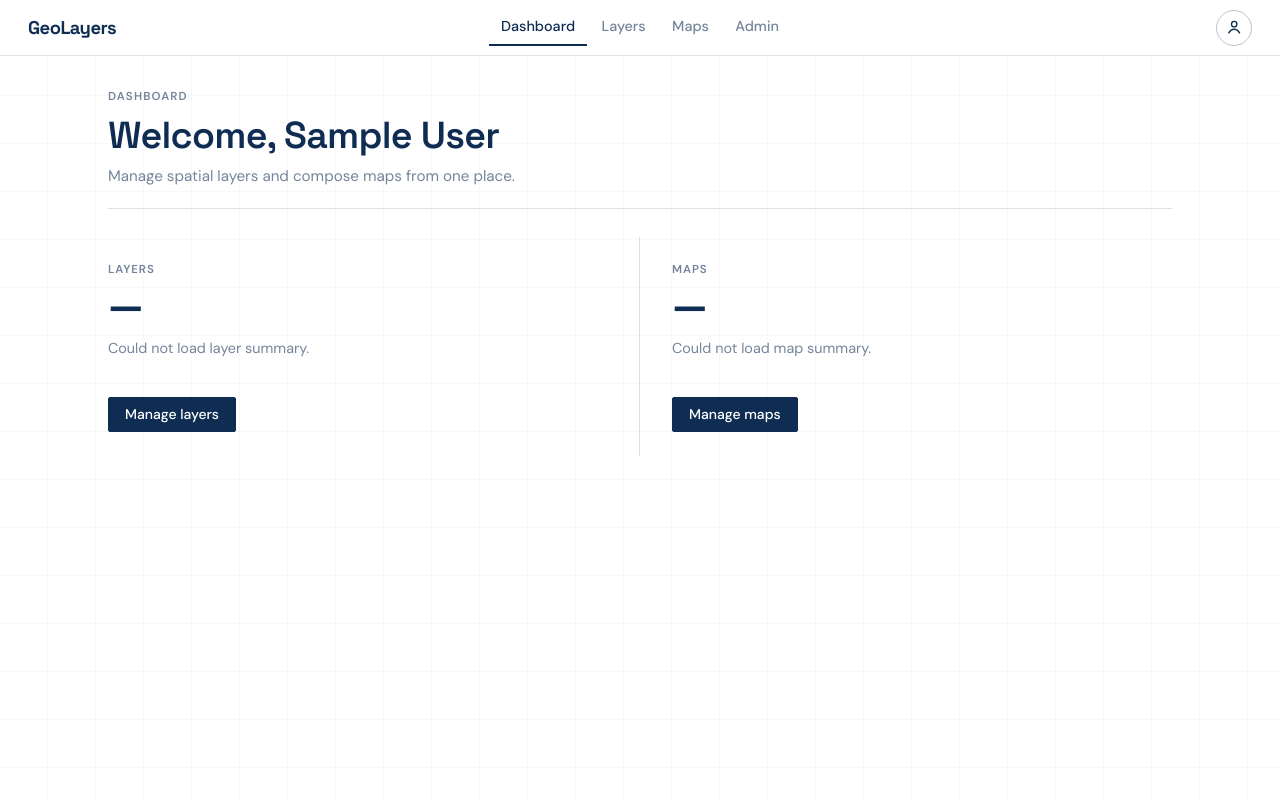
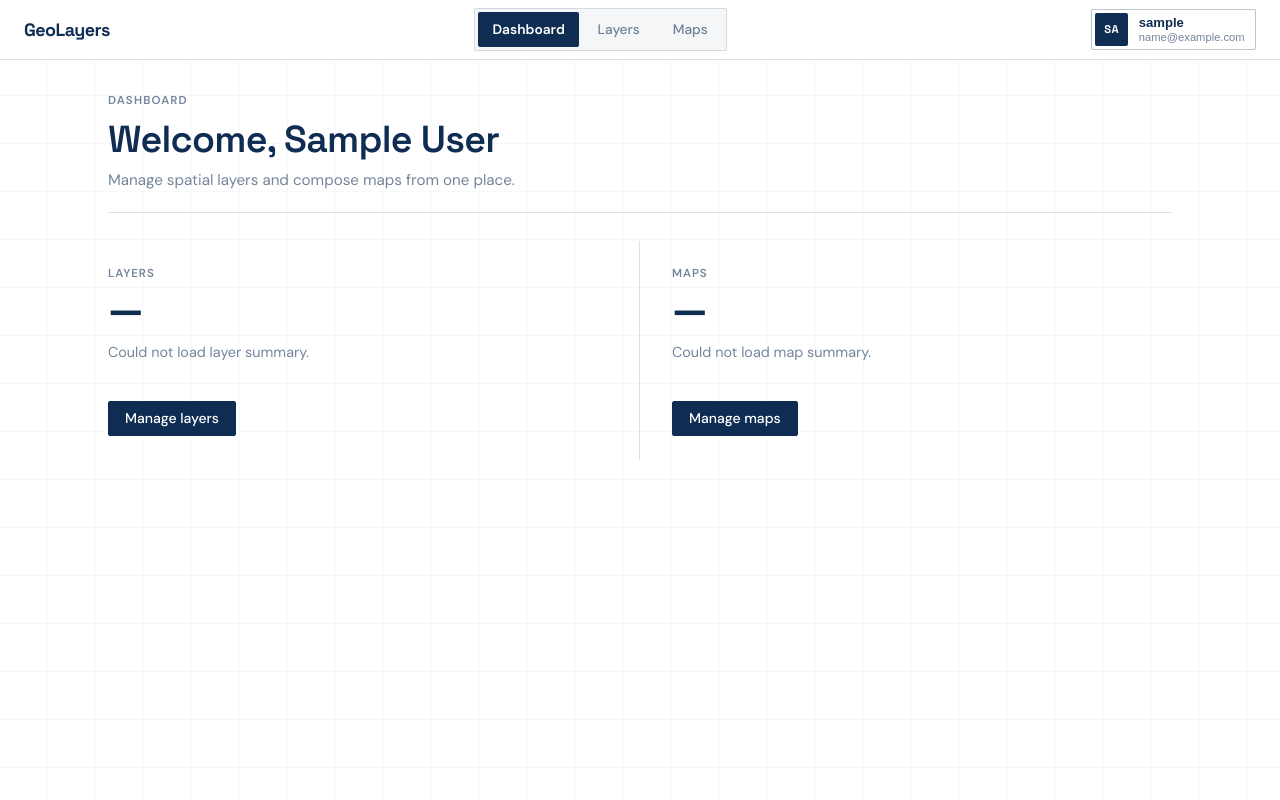
Before and after one commit to uzairulhassan/layeruploading_martintileserver, a Django app: page / in a window 1280 px wide. Run offline with Django 5.2, Linux system fonts and the light colour scheme; the visitor is signed in with stand-in values (Sample User, id 1); data that the repository does not hold is empty.

Commit message:
Redesigned Header + Logged in user dropdown

```diff
--- a/static/css/main.css
+++ b/static/css/main.css
@@ -13,7 +13,7 @@
   --radius: 2px;
   --font-ui: "DM Sans", sans-serif;
   --font-display: "Space Grotesk", sans-serif;
-  --topbar-h: 3.5rem;
+  --topbar-h: 3.75rem;
   --page-max: 1120px;
   --ease: 160ms ease;
 }
@@ -100,22 +100,26 @@ hr {
   top: 0;
   z-index: 40;
   display: grid;
-  grid-template-columns: 1fr auto 1fr;
+  grid-template-columns: auto 1fr auto;
   align-items: center;
+  gap: 1.25rem;
   height: var(--topbar-h);
-  padding: 0 1.75rem;
-  background: var(--white);
+  padding: 0 1.5rem;
+  background: rgba(255, 255, 255, 0.92);
+  backdrop-filter: blur(14px);
+  -webkit-backdrop-filter: blur(14px);
   border-bottom: 1px solid var(--navy-line);
 }
 
 .topbar .brand {
   font-family: var(--font-display);
   font-weight: 700;
-  font-size: 1.15rem;
+  font-size: 1.12rem;
   letter-spacing: -0.03em;
   color: var(--navy);
   white-space: nowrap;
   justify-self: start;
+  line-height: 1;
 }
 
 .topbar .brand:hover {
@@ -127,116 +131,185 @@ hr {
   display: flex;
   align-items: center;
   justify-content: center;
-  gap: 0.15rem;
+  gap: 0.25rem;
   justify-self: center;
+  padding: 0.22rem;
+  background: rgba(15, 45, 83, 0.045);
+  border: 1px solid var(--navy-line);
+  border-radius: var(--radius);
 }
 
 .topbar-nav a {
-  padding: 0.4rem 0.75rem;
-  font-size: 0.9rem;
+  padding: 0.42rem 0.9rem;
+  font-size: 0.86rem;
   font-weight: 500;
   color: var(--navy-muted);
-  border-bottom: 2px solid transparent;
-  transition: color var(--ease), border-color var(--ease);
+  border-radius: var(--radius);
+  transition: color var(--ease), background var(--ease);
 }
 
 .topbar-nav a:hover {
   color: var(--navy);
+  background: rgba(255, 255, 255, 0.7);
   text-decoration: none;
 }
 
 .topbar-nav a.is-active {
-  color: var(--navy);
-  border-bottom-color: var(--navy);
+  color: var(--white);
+  background: var(--navy);
+  font-weight: 600;
+}
+
+.topbar-nav a.is-active:hover {
+  color: var(--white);
+  background: var(--navy-hover);
 }
 
 .user-menu {
   position: relative;
-  display: flex;
-  align-items: center;
   justify-self: end;
 }
 
 .profile-btn {
   display: inline-flex;
   align-items: center;
-  justify-content: center;
-  width: 2.25rem;
-  height: 2.25rem;
-  padding: 0;
+  gap: 0.65rem;
+  max-width: 16rem;
+  height: 2.55rem;
+  padding: 0.2rem 0.65rem 0.2rem 0.2rem;
   border: 1px solid var(--navy-line-strong);
-  border-radius: 50%;
-  background: transparent;
+  border-radius: var(--radius);
+  background: var(--white);
   color: var(--navy);
   cursor: pointer;
-  transition: background var(--ease), border-color var(--ease);
+  appearance: none;
+  -webkit-appearance: none;
+  transition: background var(--ease), border-color var(--ease), box-shadow var(--ease);
 }
 
 .profile-btn:hover,
 .profile-btn[aria-expanded="true"] {
-  background: var(--navy-faint);
+  background: rgba(15, 45, 83, 0.04);
   border-color: var(--navy);
+  box-shadow: 0 4px 14px rgba(15, 45, 83, 0.1);
 }
 
-.profile-icon {
-  width: 1.15rem;
-  height: 1.15rem;
+.profile-avatar {
+  display: inline-flex;
+  align-items: center;
+  justify-content: center;
+  width: 2.1rem;
+  height: 2.1rem;
+  flex-shrink: 0;
+  border-radius: var(--radius);
+  background: var(--navy);
+  color: var(--white);
+  font-family: var(--font-display);
+  font-size: 0.7rem;
+  font-weight: 700;
+  letter-spacing: 0.04em;
+  line-height: 1;
+  text-transform: uppercase;
+  pointer-events: none;
+}
+
+.profile-meta {
+  display: flex;
+  flex-direction: column;
+  align-items: flex-start;
+  min-width: 0;
+  text-align: left;
+  pointer-events: none;
+}
+
+.profile-meta-name,
+.profile-meta-email {
+  max-width: 11rem;
+  overflow: hidden;
+  text-overflow: ellipsis;
+  white-space: nowrap;
+}
+
+.profile-meta-name {
+  font-size: 0.82rem;
+  font-weight: 600;
+  line-height: 1.2;
+  color: var(--navy);
+}
+
+.profile-meta-email {
+  font-size: 0.7rem;
+  line-height: 1.25;
+  color: var(--navy-muted);
 }
 
 .profile-dropdown {
   position: absolute;
-  top: calc(100% + 0.5rem);
+  top: calc(100% + 0.55rem);
   right: 0;
-  min-width: 13.5rem;
-  padding: 0.35rem 0;
-  background: var(--white);
+  width: min(12.5rem, calc(100vw - 1.5rem));
+  padding: 0.4rem;
+  background: #ffffff;
   border: 1px solid var(--navy-line-strong);
+  border-radius: var(--radius);
+  box-shadow: 0 14px 36px rgba(15, 45, 83, 0.16);
   z-index: 60;
+  animation: profile-drop 0.16s ease both;
 }
 
-.profile-dropdown-meta {
-  padding: 0.55rem 0.9rem 0.65rem;
-  border-bottom: 1px solid var(--navy-line);
-}
-
-.profile-meta-row + .profile-meta-row {
-  margin-top: 0.55rem;
-}
-
-.profile-meta-label {
-  display: block;
-  font-size: 0.68rem;
-  font-weight: 600;
-  letter-spacing: 0.06em;
-  text-transform: uppercase;
-  color: var(--navy-muted);
-  margin-bottom: 0.15rem;
-}
-
-.profile-meta-value {
-  display: block;
-  font-size: 0.875rem;
-  font-weight: 500;
-  color: var(--navy);
-  word-break: break-word;
-}
-
-.profile-dropdown-logout {
+.profile-menu-item {
   display: block;
   width: 100%;
-  padding: 0.6rem 0.9rem;
-  border: 0;
+  box-sizing: border-box;
+  padding: 0.58rem 0.65rem;
+  margin: 0;
+  border: 1px solid transparent;
+  border-radius: var(--radius);
   background: transparent;
   text-align: left;
   font-family: var(--font-ui);
   font-size: 0.875rem;
   font-weight: 500;
-  color: var(--danger);
+  line-height: 1.3;
+  color: var(--navy);
   cursor: pointer;
+  appearance: none;
+  -webkit-appearance: none;
+  transition: background var(--ease), color var(--ease), border-color var(--ease);
 }
 
-.profile-dropdown-logout:hover {
+.profile-menu-item.is-static {
+  cursor: default;
+  color: rgba(15, 45, 83, 0.72);
+}
+
+.profile-menu-item.is-danger {
+  color: var(--danger);
+  margin-top: 0.15rem;
   background: var(--danger-soft);
+  border-color: rgba(180, 35, 24, 0.16);
+}
+
+.profile-menu-item.is-danger:hover {
+  background: rgba(180, 35, 24, 0.12);
+  border-color: rgba(180, 35, 24, 0.28);
+}
+
+@keyframes profile-drop {
+  from {
+    opacity: 0;
+    transform: translateY(-4px);
+  }
+  to {
+    opacity: 1;
+    transform: none;
+  }
+}
+
+@media (prefers-reduced-motion: reduce) {
+  .profile-dropdown {
+    animation: none;
+  }
 }
 
 /* —— Page —— */
@@ -1376,7 +1449,7 @@ tbody tr:hover {
     grid-template-rows: auto auto;
     height: auto;
     padding: 0.75rem 1rem;
-    gap: 0.65rem 1rem;
+    gap: 0.7rem 1rem;
   }
 
   .topbar .brand {
@@ -1389,10 +1462,18 @@ tbody tr:hover {
     grid-row: 1;
   }
 
+  .profile-meta-email {
+    display: none;
+  }
+
+  .profile-btn {
+    max-width: 10.5rem;
+  }
+
   .topbar-nav {
     grid-column: 1 / -1;
     grid-row: 2;
-    justify-content: center;
+    justify-content: flex-start;
     width: 100%;
     overflow-x: auto;
   }
--- a/static/js/auth.js
+++ b/static/js/auth.js
@@ -353,12 +353,13 @@ document.addEventListener("DOMContentLoaded", () => {
 
   document.addEventListener("click", (event) => {
     if (
-      !profileMenu.classList.contains("hidden")
-      && !profileMenu.contains(event.target)
-      && !profileBtn.contains(event.target)
+      profileMenu.classList.contains("hidden")
+      || profileMenu.contains(event.target)
+      || profileBtn.contains(event.target)
     ) {
-      setMenuOpen(false);
+      return;
     }
+    setMenuOpen(false);
   });
 
   document.addEventListener("keydown", (event) => {
--- a/templates/base.html
+++ b/templates/base.html
@@ -11,12 +11,13 @@
   {% if user.is_authenticated %}
   <header class="topbar">
     <a class="brand" href="{% url 'core:dashboard' %}">GeoLayers</a>
+
     <nav class="topbar-nav" aria-label="Main">
       <a href="{% url 'core:dashboard' %}" {% if request.resolver_match.url_name == 'dashboard' %}class="is-active"{% endif %}>Dashboard</a>
       <a href="{% url 'core:layer_list' %}" {% if request.resolver_match.url_name == 'layer_list' %}class="is-active"{% endif %}>Layers</a>
       <a href="{% url 'core:map_list' %}" {% if request.resolver_match.url_name == 'map_list' or request.resolver_match.url_name == 'map_new' or request.resolver_match.url_name == 'map_builder' %}class="is-active"{% endif %}>Maps</a>
-      {% if user.is_staff %}<a href="{% url 'admin:index' %}">Admin</a>{% endif %}
     </nav>
+
     <div class="user-menu">
       <button
         type="button"
@@ -25,27 +26,19 @@
         aria-haspopup="true"
         aria-expanded="false"
         aria-controls="profile-menu"
+        aria-label="Account menu"
         title="Account"
       >
-        <svg class="profile-icon" viewBox="0 0 24 24" aria-hidden="true" focusable="false">
-          <circle cx="12" cy="8" r="3.5" fill="none" stroke="currentColor" stroke-width="1.75"/>
-          <path d="M5 19.5c1.8-3.2 4.2-4.8 7-4.8s5.2 1.6 7 4.8" fill="none" stroke="currentColor" stroke-width="1.75" stroke-linecap="round"/>
-        </svg>
+        <span class="profile-avatar" aria-hidden="true">{{ user.username|slice:":2"|upper }}</span>
+        <span class="profile-meta">
+          <span class="profile-meta-name">{{ user.username }}</span>
+          {% if user.email %}<span class="profile-meta-email">{{ user.email }}</span>{% endif %}
+        </span>
       </button>
+
       <div id="profile-menu" class="profile-dropdown hidden" role="menu">
-        <div class="profile-dropdown-meta" role="none">
-          <div class="profile-meta-row">
-            <span class="profile-meta-label">Username</span>
-            <span class="profile-meta-value">{{ user.username }}</span>
-          </div>
-          {% if user.email %}
-          <div class="profile-meta-row">
-            <span class="profile-meta-label">Email</span>
-            <span class="profile-meta-value">{{ user.email }}</span>
-          </div>
-          {% endif %}
-        </div>
-        <button type="button" id="logout-btn" class="profile-dropdown-logout" role="menuitem">Sign out</button>
+        <span class="profile-menu-item is-static" role="none">My Account</span>
+        <button type="button" id="logout-btn" class="profile-menu-item is-danger" role="menuitem">Sign out</button>
       </div>
     </div>
   </header>
```
